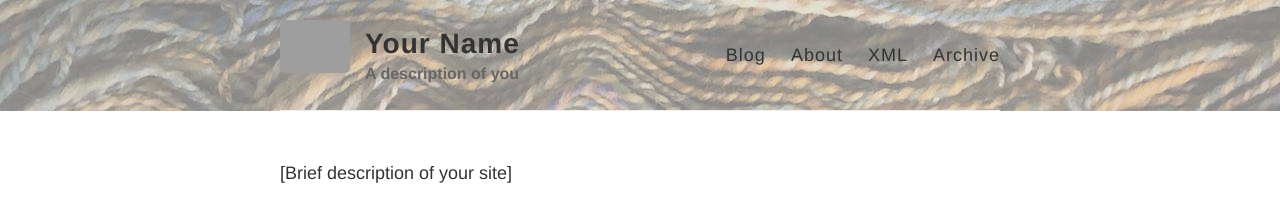
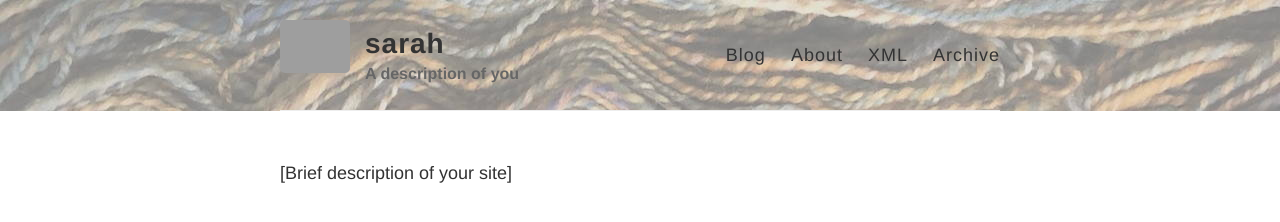
Before and after one commit to sarahconnell19/sarahconnell19, a Jekyll site: the page built from index.html, in a window 1280 px wide. Shown: the top 222 px of the page. Built offline with Jekyll 4.4.1, drawn with Linux system fonts in a browser that asks for light colours; grey boxes are pictures that could not be loaded.

Commit message:
Update _config.yml

```diff
--- a/_config.yml
+++ b/_config.yml
@@ -3,7 +3,7 @@
 #
 
 # Name of your site (displayed in the header)
-name: Your Name
+name: sarah
 
 # Short bio or description (displayed in the header)
 description: A description of you
```
